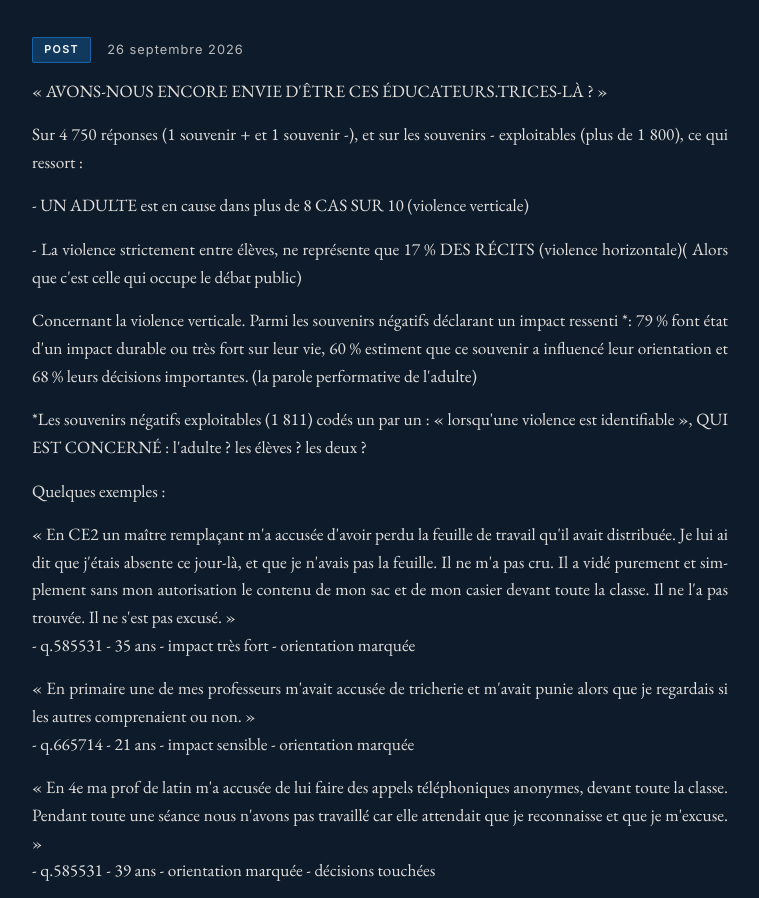
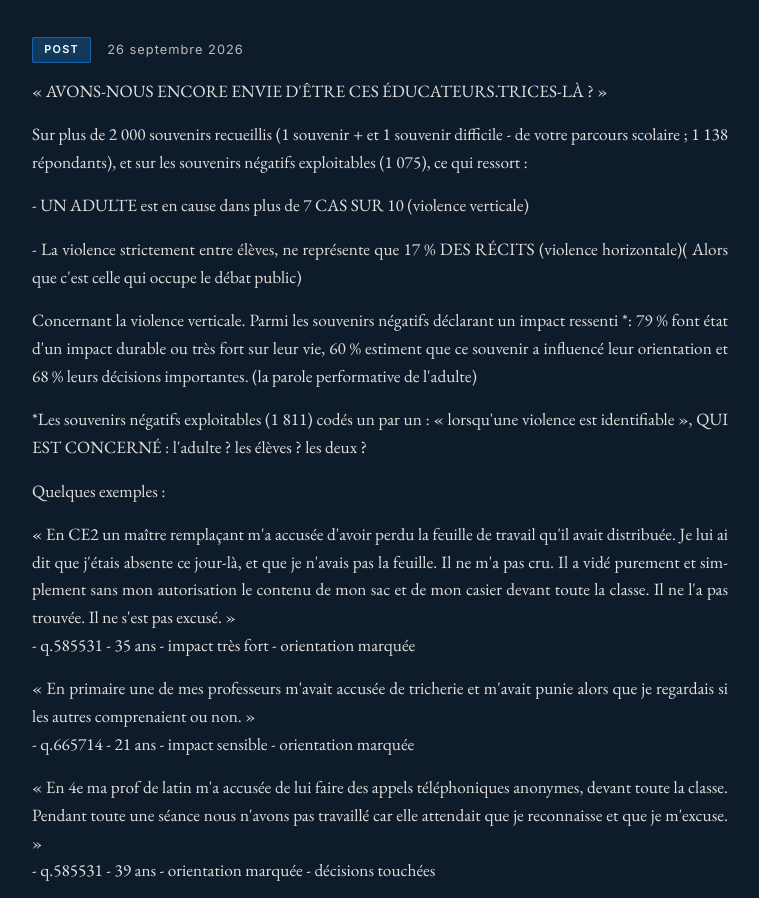
Before and after one commit to jmp1210/jmp1210.github.io, a plain HTML site: page posts-linkedin.html in a window 1280 px wide. Shown: the part 7604-8502 px from the top of the page, without its empty margins (260-1019 px from the left). Drawn offline with nearby package versions, Linux system fonts and the light colour scheme.

Commit message:
Entree du 26 septembre : chiffres alignes sur la version en ligne du post (1 138 repondants, 2 000 souvenirs, 1 075 exploitables, 7 cas sur 10)

```diff
--- a/posts-linkedin.html
+++ b/posts-linkedin.html
@@ -246,8 +246,8 @@ footer { text-align: center; padding: 3.5rem 2rem 3rem; border-top: 1px solid rg
   </div>
   <div class="fil-texte">
 <p>« AVONS-NOUS ENCORE ENVIE D&#x27;ÊTRE CES ÉDUCATEURS.TRICES-LÀ ? »</p>
-<p>Sur 4 750 réponses (1 souvenir + et 1 souvenir -), et sur les souvenirs - exploitables (plus de 1 800), ce qui ressort :</p>
-<p>- UN ADULTE est en cause dans plus de 8 CAS SUR 10 (violence verticale)</p>
+<p>Sur plus de 2 000 souvenirs recueillis (1 souvenir + et 1 souvenir difficile - de votre parcours scolaire ; 1 138 répondants), et sur les souvenirs négatifs exploitables (1 075), ce qui ressort :</p>
+<p>- UN ADULTE est en cause dans plus de 7 CAS SUR 10 (violence verticale)</p>
 <p>- La violence strictement entre élèves, ne représente que 17 % DES RÉCITS (violence horizontale)( Alors que c&#x27;est celle qui occupe le débat public)</p>
 <p>Concernant la violence verticale. Parmi les souvenirs négatifs déclarant un impact ressenti *: 79 % font état d&#x27;un impact durable ou très fort sur leur vie, 60 % estiment que ce souvenir a influencé leur orientation et 68 % leurs décisions importantes. (la parole performative de l&#x27;adulte)</p>
 <p>*Les souvenirs négatifs exploitables (1 811) codés un par un : « lorsqu&#x27;une violence est identifiable », QUI EST CONCERNÉ : l&#x27;adulte ? les élèves ? les deux ?</p>
```
